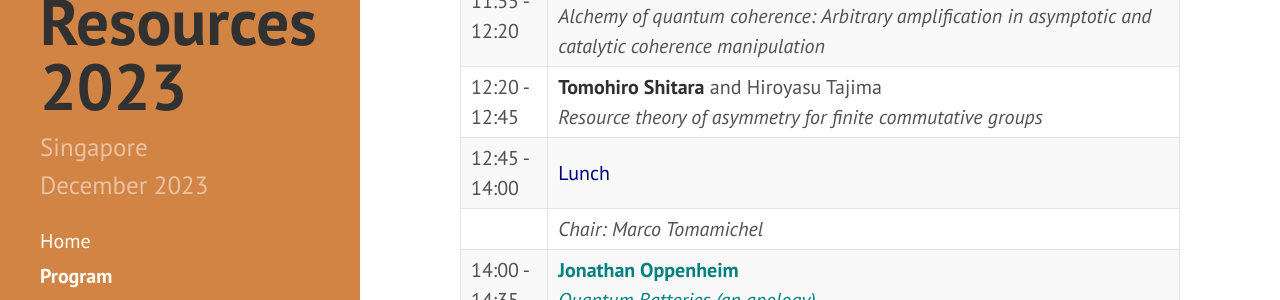
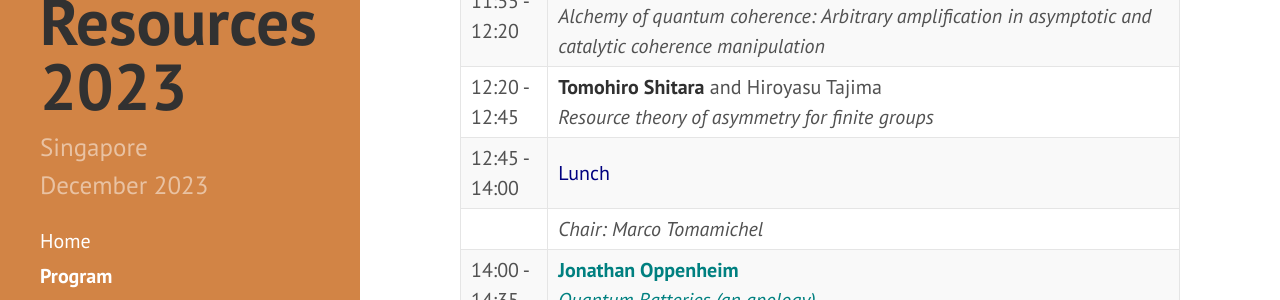
Before and after one commit to RyujiPat2/RyujiPat2.github.io, a Jekyll site: the page built from program.md, in a window 1280 px wide and 900 px high, scrolled down 4500 px. Shown: the part 156-456 px from the top of the window. Built offline with Jekyll 4.4.1, drawn with Linux system fonts in a browser that asks for light colours; nearby versions of some CDN libraries.

Commit message:
Update program.md

```diff
--- a/program.md
+++ b/program.md
@@ -91,7 +91,7 @@ order: 2
 || *Chair: Henrik Wilming* |
 | 11:30 - 11:55   | Tulja Varun Kondra, **Ray Ganardi**, and Alexander Streltsov<br /><i>Coherence manipulation in asymmetry and thermodynamics</i>           |
 | 11:55 - 12:20   | **Naoto Shiraishi** and Ryuji Takagi<br /><i>Alchemy of quantum coherence: Arbitrary amplification in asymptotic and catalytic coherence manipulation</i>             |
-| 12:20 - 12:45   | **Tomohiro Shitara** and Hiroyasu Tajima<br /><i>Resource theory of asymmetry for finite commutative groups</i>  |
+| 12:20 - 12:45   | **Tomohiro Shitara** and Hiroyasu Tajima<br /><i>Resource theory of asymmetry for finite groups</i>  |
 | 12:45 - 14:00   | <span class="p-invited">Lunch</span>             |
 || *Chair: Marco Tomamichel* |
 | 14:00 - 14:35   | <span class="p-contrib"><b> Jonathan Oppenheim</b><br/><i>Quantum Batteries (an apology)</i> </span>              |
```
